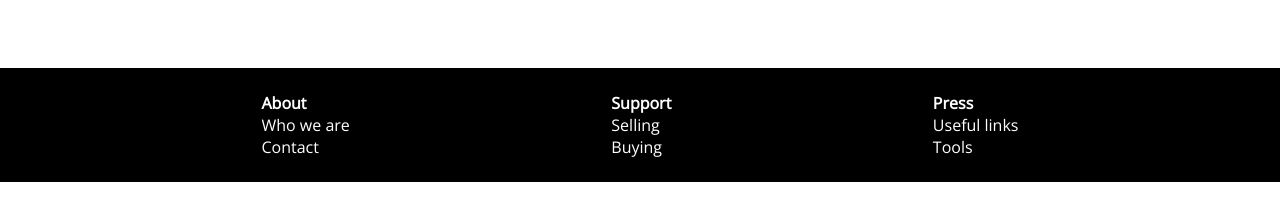
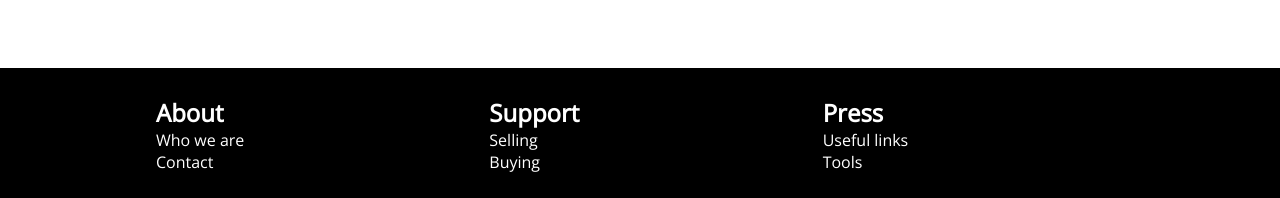
Before and after one commit to Jenfi/final-project-frontend, a React (Create React App) app: page / in a window 1280 px wide. Shown: the part 964-1162 px from the top of the page. Built offline with nearby package versions, Linux system fonts and the light colour scheme; no server answers; a web font is replaced by a local one.

Commit message:
Styled footer; added grid. Removed general ul styling and added class for ul:s in card list and footer.

```diff
--- a/src/components/Footer.js
+++ b/src/components/Footer.js
@@ -4,21 +4,29 @@ import '../styling/footer.css'
 export const Footer = () => {
   return (
     <footer>
-      <ul>
-        <li className="footer-header">About</li>
+      <div className="footer-grid">
+        <section className="footer-section">
+          <h2 className="footer-header">About</h2>
+          <ul className="footer-link-list">
             <li>Who we are</li>
             <li>Contact</li>
           </ul>
-      <ul>
-        <li className="footer-header">Support</li>
+        </section>
+        <section className="footer-section">
+          <h2 className="footer-header">Support</h2>
+          <ul className="footer-link-list">
             <li>Selling</li>
             <li>Buying</li>
           </ul>
-      <ul>
-        <li className="footer-header">Press</li>
+        </section>
+        <section className="footer-section">
+          <h2 className="footer-header">Press</h2>
+          <ul className="footer-link-list">
             <li>Useful links</li>
             <li>Tools</li>
           </ul>
+        </section>
+      </div>
     </footer>
   )
 }
--- a/src/styling/adListing.css
+++ b/src/styling/adListing.css
@@ -3,6 +3,7 @@
     grid-auto-rows: auto;
     grid-gap: 2rem 1rem;
     grid-template-columns: repeat(1, 1fr);
+    list-style: none;
     margin: 0 auto;
     padding:  2rem 1rem 2rem 1rem;
     max-width: 31.25rem;
--- a/src/styling/footer.css
+++ b/src/styling/footer.css
@@ -1,16 +1,40 @@
-footer{
-  background: black;
+footer {
+  background: #000;
   color: #fff;
-  display: flex;
-  justify-content: space-evenly;
   padding: 12px;
 }
 
-ul{
+.footer-grid {
+  display: grid;
+  grid-template-columns: repeat(1, 1fr);
+  max-width: 31.25rem;
+  width: 100%;
+}
+
+.footer-section  {
+  padding: 1rem;
+}
+
+.footer-link-list {
   list-style-type: none;
-  margin: 12px;
 }
 
 .footer-header {
   font-weight: bold;
 }
+
+
+@media screen and (min-width: 41.75rem) {
+  .footer-grid {
+      grid-template-columns: repeat(2, 1fr);
+      max-width: 40rem;
+  }
+}
+
+@media screen and (min-width: 64rem) {
+  .footer-grid {
+      grid-template-columns: repeat(3, 1fr);
+      margin: 0 auto;
+      max-width: 62.5rem;
+  }
+}
```
Lines whose indentation alone changed are shown as unchanged.
